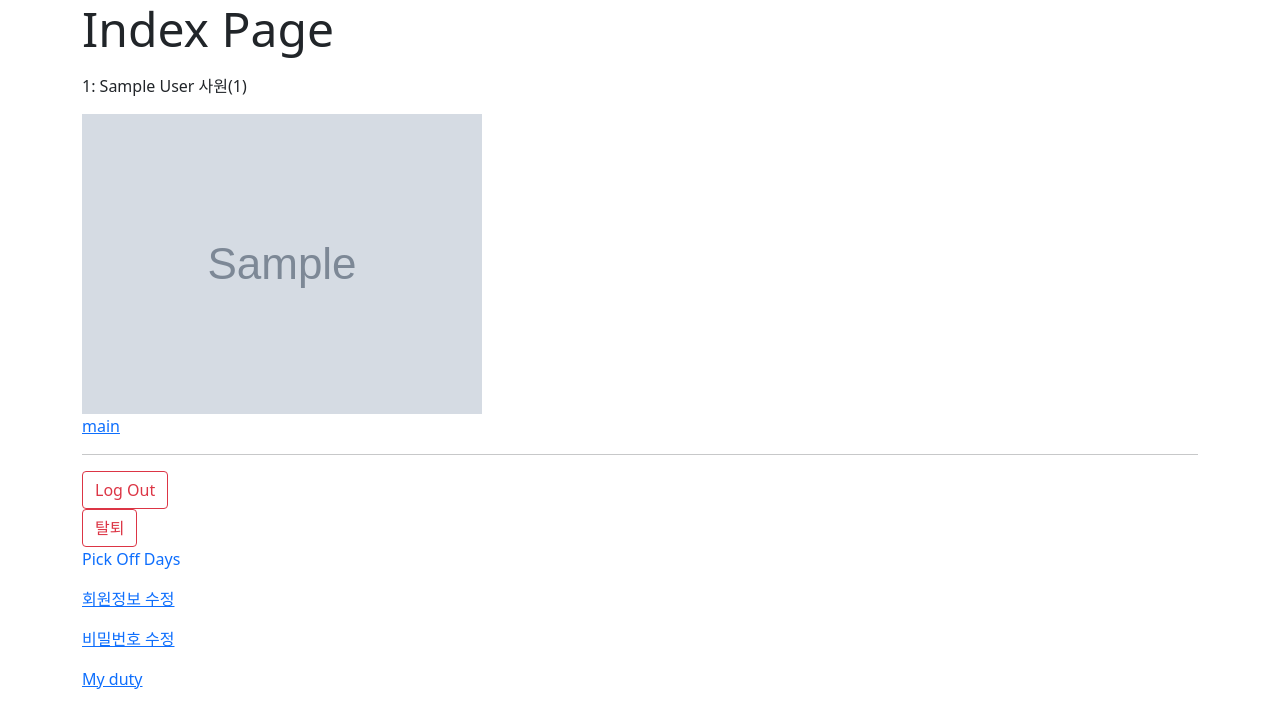
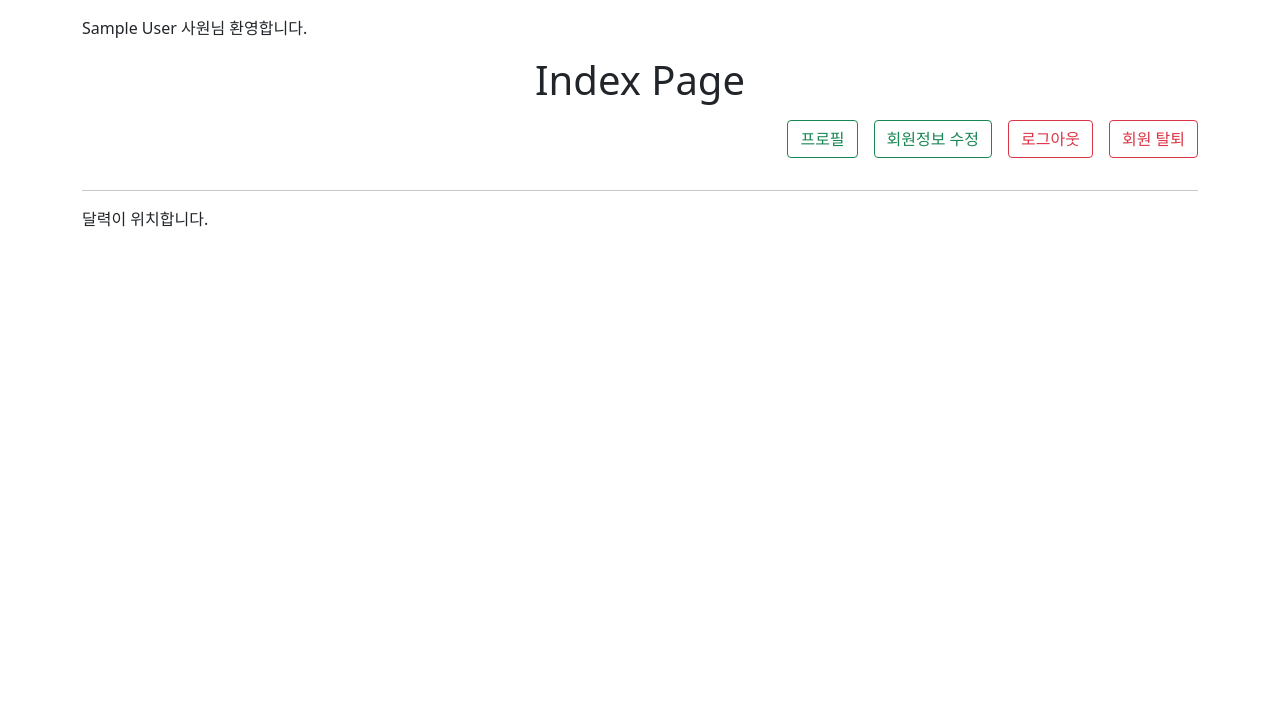
Before and after one commit to all-eviate/ssafy_nurse_duty, a Django app: page /duties/ in a window 1280 px wide. Shown: the top 728 px of the page. Run offline with Django 3.2, Linux system fonts and the light colour scheme; a user stored in the database is signed in; tables that the repository leaves empty hold one stand-in row (values such as "Sample post"); grey boxes marked "Sample" are stand-in pictures.

Commit message:
update accounts

```diff
--- a/accounts/forms.py
+++ b/accounts/forms.py
@@ -5,11 +5,11 @@ class CustomUserCreationForm(UserCreationForm):
 
     class Meta(UserCreationForm.Meta):
         model = get_user_model()
-        fields = UserCreationForm.Meta.fields
+        fields = ('name', 'age', 'emp_id', 'emp_date', 'emp_grade', 'emp_team',)
 
 
 class CustomUserChangeForm(UserChangeForm):
 
     class Meta(UserChangeForm.Meta):
         model = get_user_model()
-        fields = UserChangeForm.Meta.fields
+        fields = ('name', 'photo', 'emp_grade', 'emp_team',)
--- a/accounts/models.py
+++ b/accounts/models.py
@@ -10,7 +10,7 @@ class User(AbstractUser):
     photo = models.ImageField(upload_to='images/', blank=True)
 
     # 인사 정보: 사원 번호, 입사 연도, 직급, 소속팀
-    emp_id = models.CharField(max_length=100)
+    emp_id = models.CharField(max_length=100, unique=True)
     emp_date = models.DateField()
     emp_grade = models.CharField(max_length=10)
     emp_team = models.CharField(max_length=10)
@@ -18,4 +18,4 @@ class User(AbstractUser):
     REQUIRED_FIELDS = ['name', 'age', 'emp_id', 'emp_date', 'emp_grade', 'emp_team']
 
     def __str__(self):
-        return f'{self.pk}: {self.name} 사원({self.emp_id})'  # "1: 박상현 사원(A0001)"
+        return f'{self.name} 사원'  # "박상현 사원"
--- /dev/null
+++ b/accounts/templates/accounts/test.html
@@ -0,0 +1,5 @@
+{% extends 'base.html' %}
+
+{% block content %}
+  <p>I'm a leader</p>
+{% endblock content %}
--- a/accounts/urls.py
+++ b/accounts/urls.py
@@ -10,4 +10,6 @@ urlpatterns = [
     path('login/', views.login, name='login'),  # 로그인
     path('logout/', views.logout, name='logout'),  # 로그아웃
     path('<int:pk>/', views.profile, name='profile'),  # 프로필
+
+    path('test/', views.test, name='test'),  # 테스트
 ]
--- a/accounts/views.py
+++ b/accounts/views.py
@@ -108,3 +108,8 @@ def profile(request, pk):
         'worker': worker,
     }
     return render(request, 'accounts/profile.html', context)
+
+
+# test
+def test(request):
+    return render(request, 'accounts/test.html')
--- a/duties/templates/duties/index.html
+++ b/duties/templates/duties/index.html
@@ -2,36 +2,33 @@
 
 {% block content %}
   <header>
-    <p class="display-5">Index Page</p>
-    <p>{{ user }}</p>
-    <img src="{{ user.photo.url }}" alt="userimage">
-    <p><a href="{% url 'duties:index' %}">main</a></p>
+    <p class="display-6 text-center">Index Page</p>
+
+    <div class="d-flex justify-content-end">
+      {% if request.user.is_authenticated %}
+        {% if user.emp_grade == 'leader' %}
+          <p><a class="btn btn-outline-success mx-2" href="{% url 'accounts:test' %}" role="button">테스트</a></P>
+        {% endif %}
+
+        <p><a class="btn btn-outline-success mx-2" href="{% url 'accounts:profile' user.pk %}" role="button">프로필</a></P>
+
+        <p><a class="btn btn-outline-success mx-2" href="{% url 'accounts:update' %}" role="button">회원정보 수정</a></P>
+
+        <form action="{% url 'accounts:logout' %}" method="POST" class="mx-2">
+          {% csrf_token %}
+          <button class="btn btn-outline-danger" type="submit">로그아웃</button>
+        </form>
+
+        <form action="{% url 'accounts:delete' %}" method="POST" class="ms-2">
+          {% csrf_token %}
+          <button class="btn btn-outline-danger" type="submit">회원 탈퇴</button>
+        </form>
+      {% endif %}
+    </div>
     <hr>
   </header>
 
   <section>
-
-    {% if request.user.is_authenticated %}
-    <p>
-      <form action="{% url 'accounts:logout' %}" method="POST">
-        {% csrf_token %}
-        <button class="btn btn-outline-danger" type="submit">Log Out</button>
-      </form>
-      <form action="{% url 'accounts:delete' %}" method='POST'>
-        {% csrf_token %}
-        <button class="btn btn-outline-danger" type="submit">탈퇴</button>
-      </form>
-
-      <p><a class='text-decoration-none' href="{% url 'duties:select' %}">Pick Off Days</a></p>
-      <p><a href="{% url 'accounts:update' %}">회원정보 수정</a></p>
-      <p><a href="{% url 'accounts:change_password' %}">비밀번호 수정</a></p>
-      <p><a href="">My duty</a></p>
-
-    </p>
-    {% else %}
-      <p><a class='text-decoration-none' href="{% url 'accounts:signup' %}">Sign Up</a></p>
-      <p><a class='text-decoration-none' href="{% url 'accounts:login' %}">Log In</a></p>
-    {% endif %}
-
+    <p>달력이 위치합니다.</p>
   </section>
 {% endblock content %}
--- a/templates/base.html
+++ b/templates/base.html
@@ -5,10 +5,12 @@
   <meta http-equiv="X-UA-Compatible" content="IE=edge">
   <meta name="viewport" content="width=device-width, initial-scale=1.0">
   <link href="https://cdn.jsdelivr.net/npm/bootstrap@5.1.1/dist/css/bootstrap.min.css" rel="stylesheet" integrity="sha384-F3w7mX95PdgyTmZZMECAngseQB83DfGTowi0iMjiWaeVhAn4FJkqJByhZMI3AhiU" crossorigin="anonymous">
-  <title>Duty Table Project</title>
+  <title>Duty-Table Project</title>
 </head>
 <body>
-  <section class="container">
+  <section class="container mt-3">
+    <p>{{ user }}님 환영합니다.</p>
+
     {% block content %}
     {% endblock content %}
   </section>
```
Also changed, not shown: accounts/templates/accounts/change_password.html (+15 -6 lines), accounts/templates/accounts/login.html (+11 -2 lines), accounts/templates/accounts/pfofile.html (deleted, +0 -15 lines), accounts/templates/accounts/profile.html (added, +35 -0 lines), accounts/templates/accounts/signup.html (+7 -4 lines), accounts/templates/accounts/update.html (+14 -8 lines), accounts/migrations/0002_alter_user_emp_id.py (added).
